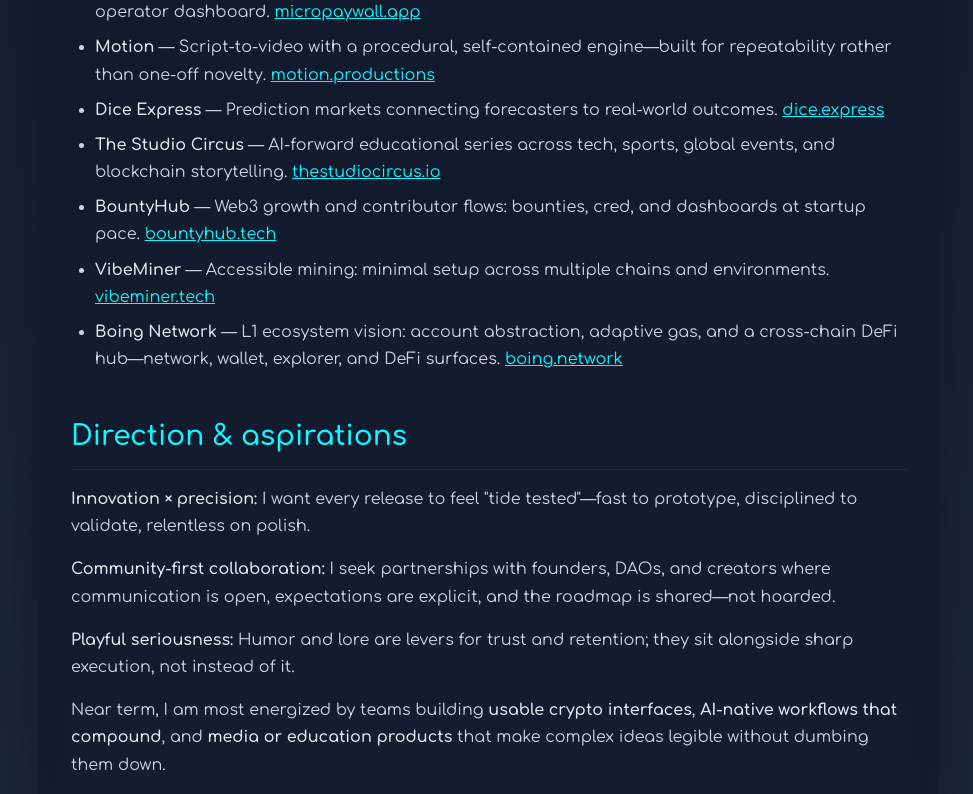
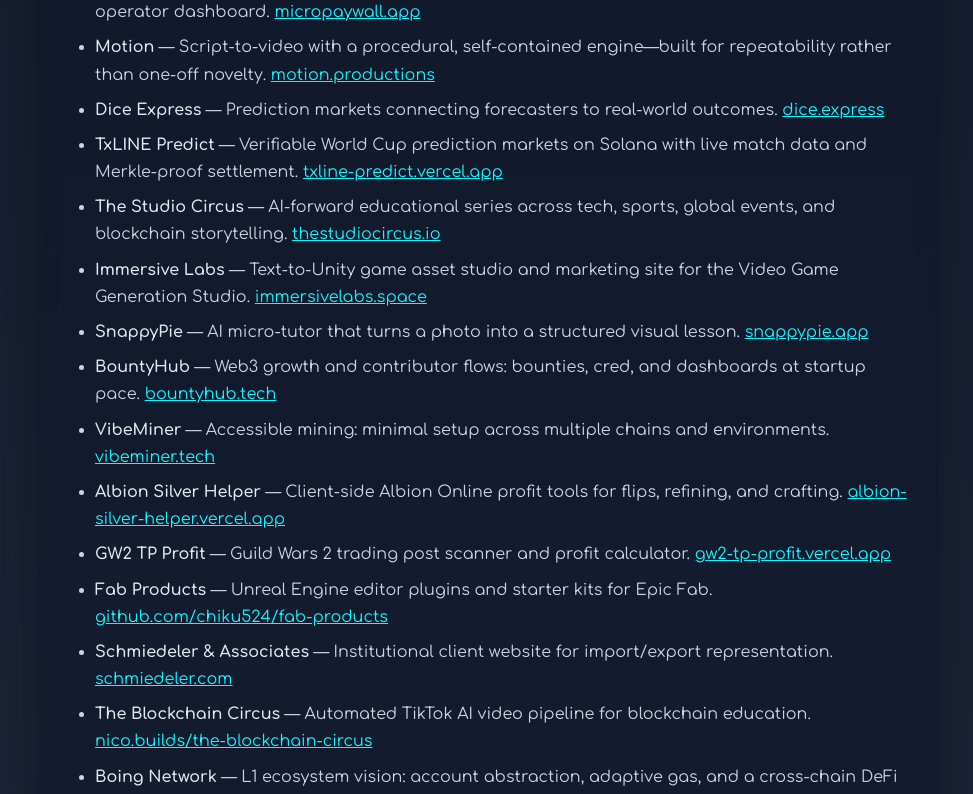
Before and after one commit to chiku524/portfolio, a React (Vite) app: page /executive-summary in a window 1280 px wide. Shown: the part 1360-2154 px from the top of the page, without its empty margins (151-1124 px from the left). Built offline with nearby package versions, Linux system fonts and the light colour scheme.

Commit message:
Widen content shell and expand Live Reef project showcase.
Raise the layout max-width and add missing vibe-code products to the portfolio and executive summary.

```diff
--- a/src/App.css
+++ b/src/App.css
@@ -358,7 +358,7 @@
 }
 
 .page-shell {
-  width: min(1100px, 100%);
+  width: min(1760px, 100%);
   max-width: 100%;
   margin: 0 auto;
   min-width: 0;
@@ -1138,11 +1138,11 @@
 .project-grid {
   display: grid;
   gap: 2rem;
-  grid-template-columns: repeat(auto-fit, minmax(min(100%, 280px), 1fr));
+  grid-template-columns: repeat(auto-fit, minmax(min(100%, 300px), 1fr));
 }
 
 /* Boing ecosystem card spans 2 cols on wide screens */
-@media (min-width: 900px) {
+@media (min-width: 1100px) {
   .project-card--ecosystem {
     grid-column: span 2;
   }
@@ -1995,7 +1995,7 @@
 }
 
 .footer__inner {
-  width: min(1100px, 100%);
+  width: min(1760px, 100%);
   max-width: 100%;
   margin-inline: auto;
   background: rgba(15, 23, 42, 0.8);
--- a/src/App.jsx
+++ b/src/App.jsx
@@ -812,12 +812,39 @@
         media: null,
       },
       {
+        name: 'TxLINE Predict',
+        url: 'https://txline-predict.vercel.app/',
+        badge: 'Verifiable markets',
+        description:
+          'World Cup prediction markets on Solana with live TxLINE match data, USDC escrow pools, and Merkle-proof settlement.',
+        highlight: 'Anchor escrow, SSE live feed, trustless claim payouts.',
+        media: null,
+      },
+      {
         name: 'The Studio Circus',
         url: 'https://thestudiocircus.io/',
         badge: 'AI education',
         description:
           'AI-powered educational video series that entertain, educate, and inspire. Exploring industries through creative storytelling.',
         highlight: 'AI Tech Circus, Sports, Global Events, Blockchain series.',
+        media: null,
+      },
+      {
+        name: 'Immersive Labs',
+        url: 'https://immersivelabs.space/',
+        badge: 'Game generation studio',
+        description:
+          'Text-to-Unity asset pipeline and studio UI—spec generation, ComfyUI textures, pack export, and a marketing site for the Video Game Generation Studio.',
+        highlight: 'Vite studio UI, Python worker, Unity importer.',
+        media: null,
+      },
+      {
+        name: 'SnappyPie',
+        url: 'https://snappypie.app/',
+        badge: 'AI micro-tutor',
+        description:
+          'Snap a photo, get a structured visual lesson. Expo mobile + web with vision explanations, animated lessons, and a local knowledge timeline.',
+        highlight: 'Camera input, OpenAI vision, animated lesson renderer.',
         media: null,
       },
       {
@@ -836,6 +863,51 @@
         description:
           'Mine without the grind. No terminal, no config. Choose a blockchain, click start, and contribute hashrate—on desktop or web.',
         highlight: 'Boing testnet, Monero, Kaspa, Ergo. Web & desktop.',
+        media: null,
+      },
+      {
+        name: 'Albion Silver Helper',
+        url: 'https://albion-silver-helper.vercel.app/',
+        badge: 'Game economy tools',
+        description:
+          'Client-side Albion Online profit helper for market flips, refining, crafting, farms, and optional local price capture—no game automation.',
+        highlight: 'Spread scanner, refining calc, capture library.',
+        media: null,
+      },
+      {
+        name: 'GW2 TP Profit',
+        url: 'https://gw2-tp-profit.vercel.app/',
+        badge: 'Trading tools',
+        description:
+          'Guild Wars 2 trading post helper with flip scanning, fee-aware profit math, open orders, delivery box, and crafting trees via the official API.',
+        highlight: 'Live commerce data, P&L history, local API key.',
+        media: null,
+      },
+      {
+        name: 'Fab Products',
+        url: 'https://github.com/chiku524/fab-products',
+        badge: 'Unreal Engine plugins',
+        description:
+          'Epic Fab marketplace suite—Harbor Suite, Level Selection Sets, World Builder tools, Workflow Toolkit, and Immersive Labs UE bundles.',
+        highlight: 'Editor plugins, starter kits, Fab packaging.',
+        media: null,
+      },
+      {
+        name: 'Schmiedeler & Associates',
+        url: 'https://schmiedeler.com/',
+        badge: 'Client website',
+        description:
+          'Institutional site for Schmiedeler & Associates Inc.—services, product lines, manufacturers, and contact flows on Cloudflare Pages.',
+        highlight: 'Static site, contact API, admin portal.',
+        media: null,
+      },
+      {
+        name: 'The Blockchain Circus',
+        url: '/the-blockchain-circus',
+        badge: 'TikTok automation',
+        description:
+          'n8n + RunwayML pipeline that generates and publishes educational blockchain shorts to TikTok on a steady cadence.',
+        highlight: 'AI video gen, TikTok API, automated publishing.',
         media: null,
       },
       {
--- a/src/pages/ExecutiveSummary.jsx
+++ b/src/pages/ExecutiveSummary.jsx
@@ -111,10 +111,30 @@
                 </a>
               </li>
               <li>
+                <strong>TxLINE Predict</strong> — Verifiable World Cup prediction markets on Solana with live
+                match data and Merkle-proof settlement.{' '}
+                <a href="https://txline-predict.vercel.app/" target="_blank" rel="noreferrer">
+                  txline-predict.vercel.app
+                </a>
+              </li>
+              <li>
                 <strong>The Studio Circus</strong> — AI-forward educational series across tech, sports, global
                 events, and blockchain storytelling.{' '}
                 <a href="https://thestudiocircus.io/" target="_blank" rel="noreferrer">
                   thestudiocircus.io
+                </a>
+              </li>
+              <li>
+                <strong>Immersive Labs</strong> — Text-to-Unity game asset studio and marketing site for the
+                Video Game Generation Studio.{' '}
+                <a href="https://immersivelabs.space/" target="_blank" rel="noreferrer">
+                  immersivelabs.space
+                </a>
+              </li>
+              <li>
+                <strong>SnappyPie</strong> — AI micro-tutor that turns a photo into a structured visual lesson.{' '}
+                <a href="https://snappypie.app/" target="_blank" rel="noreferrer">
+                  snappypie.app
                 </a>
               </li>
               <li>
@@ -130,6 +150,37 @@
                 <a href="https://vibeminer.tech/" target="_blank" rel="noreferrer">
                   vibeminer.tech
                 </a>
+              </li>
+              <li>
+                <strong>Albion Silver Helper</strong> — Client-side Albion Online profit tools for flips,
+                refining, and crafting.{' '}
+                <a href="https://albion-silver-helper.vercel.app/" target="_blank" rel="noreferrer">
+                  albion-silver-helper.vercel.app
+                </a>
+              </li>
+              <li>
+                <strong>GW2 TP Profit</strong> — Guild Wars 2 trading post scanner and profit calculator.{' '}
+                <a href="https://gw2-tp-profit.vercel.app/" target="_blank" rel="noreferrer">
+                  gw2-tp-profit.vercel.app
+                </a>
+              </li>
+              <li>
+                <strong>Fab Products</strong> — Unreal Engine editor plugins and starter kits for Epic Fab.{' '}
+                <a href="https://github.com/chiku524/fab-products" target="_blank" rel="noreferrer">
+                  github.com/chiku524/fab-products
+                </a>
+              </li>
+              <li>
+                <strong>Schmiedeler &amp; Associates</strong> — Institutional client website for import/export
+                representation.{' '}
+                <a href="https://schmiedeler.com/" target="_blank" rel="noreferrer">
+                  schmiedeler.com
+                </a>
+              </li>
+              <li>
+                <strong>The Blockchain Circus</strong> — Automated TikTok AI video pipeline for blockchain
+                education.{' '}
+                <a href="/the-blockchain-circus">nico.builds/the-blockchain-circus</a>
               </li>
               <li>
                 <strong>Boing Network</strong> — L1 ecosystem vision: account abstraction, adaptive gas, and a
```
